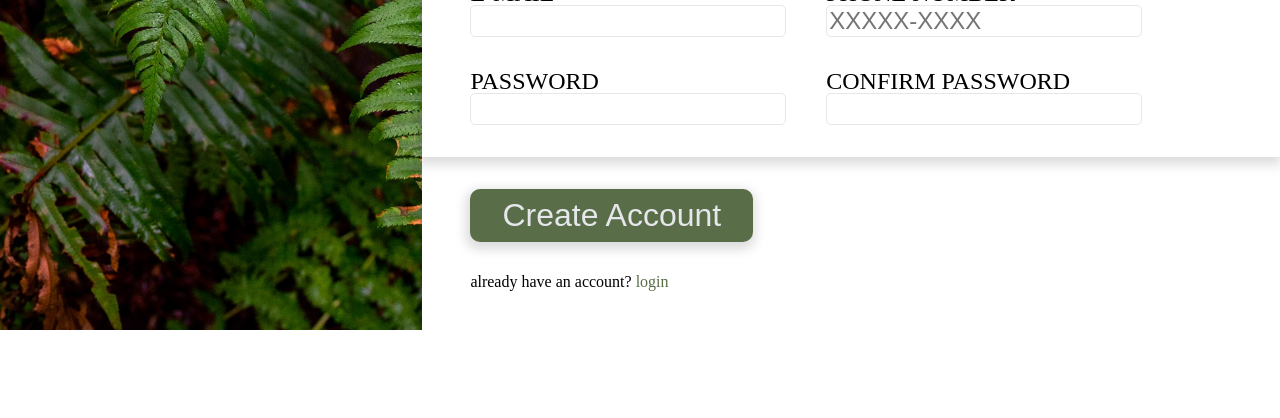
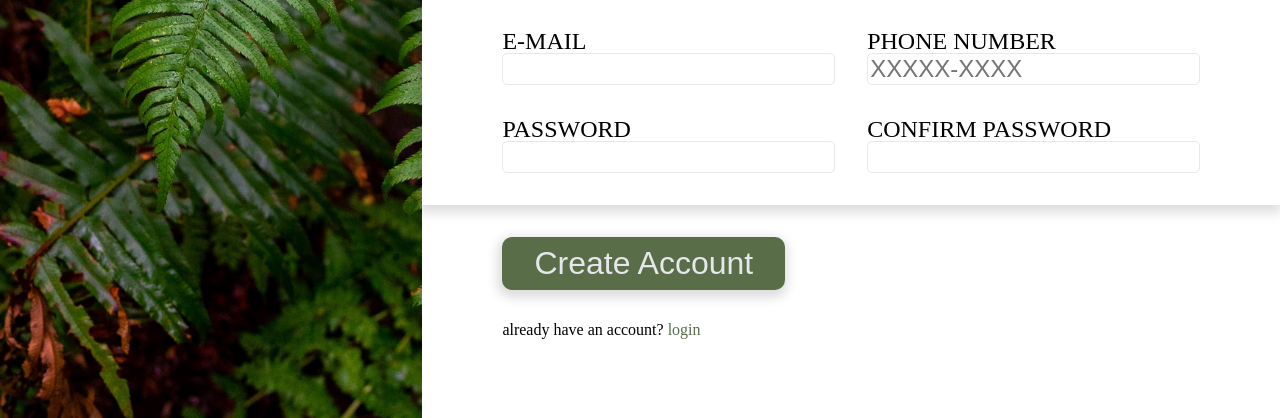
Before and after one commit to xcheesee/formPage, a plain HTML site: page index.html in a window 1280 px wide. Shown: the part 611-1029 px from the top of the page. Before the commit the page ends 941 px from the top, so only its background shows below. Drawn offline with Linux system fonts and the light colour scheme.

Commit message:
final design(pre-font setting)

```diff
--- a/css/style.css
+++ b/css/style.css
@@ -76,7 +76,7 @@ label {
 }
 
 #containerLeft {
-	padding-top: 15vh;
+	padding-top: 25vh;
 	background: url("../img/halie-west-25xggax4bSA-unsplash.jpg");
 	background-size: cover;
 	flex: 0 1 33%;
@@ -84,14 +84,14 @@ label {
 
 #containerRight {
 	padding-top: 5vh;
-	padding-bottom: 5vh;
+	padding-bottom: 10vh;
 	flex: 0 1 67%;
 	align-self: center;
 }
 
 #containerRight > p, #containerRight > button, .formField > p,
 .formField > form {
-	margin-left: 3rem;
+	margin-left: 5rem;
 }
 
 .formField {
@@ -103,21 +103,26 @@ form {
 	display: flex;
 	flex-wrap: wrap;
 	gap: 2em;
+	margin: 0 5rem;
 }
 
 .field {
-	flex: 0 1 40%;
+	flex: 1 1 40%;
+	display: flex;
+	flex-direction: column;
 }
 
 input {
 	border: 1px solid #E5E7EB;
 	border-radius: 5px;
 	font-size: 1.5rem;
+	max-width: 400px;
 }
 
 .topText {
 	font-weight: bold;
 	font-size: 3rem;
+	width: min(40ch, 90%);
 }
 
 p + p {
```
